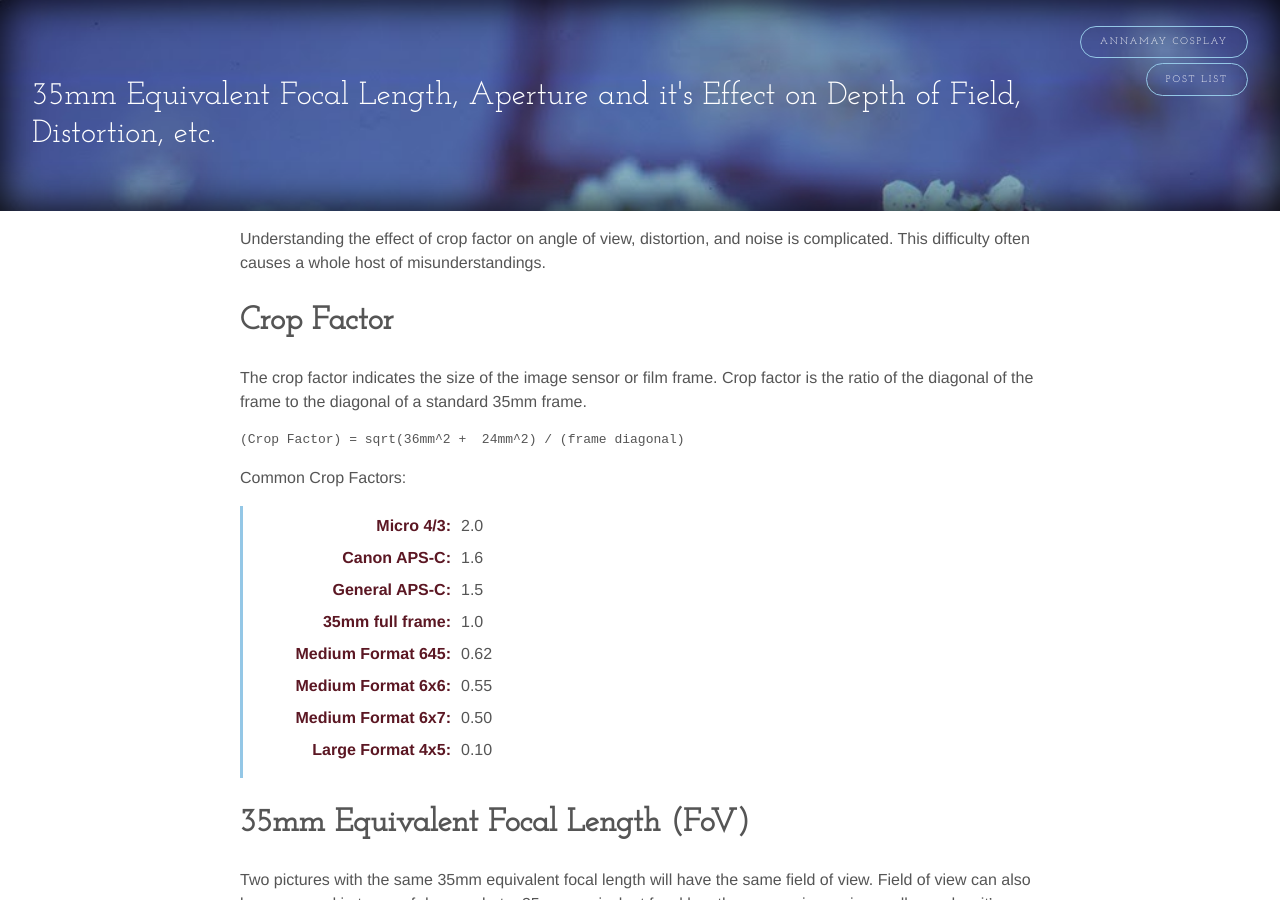
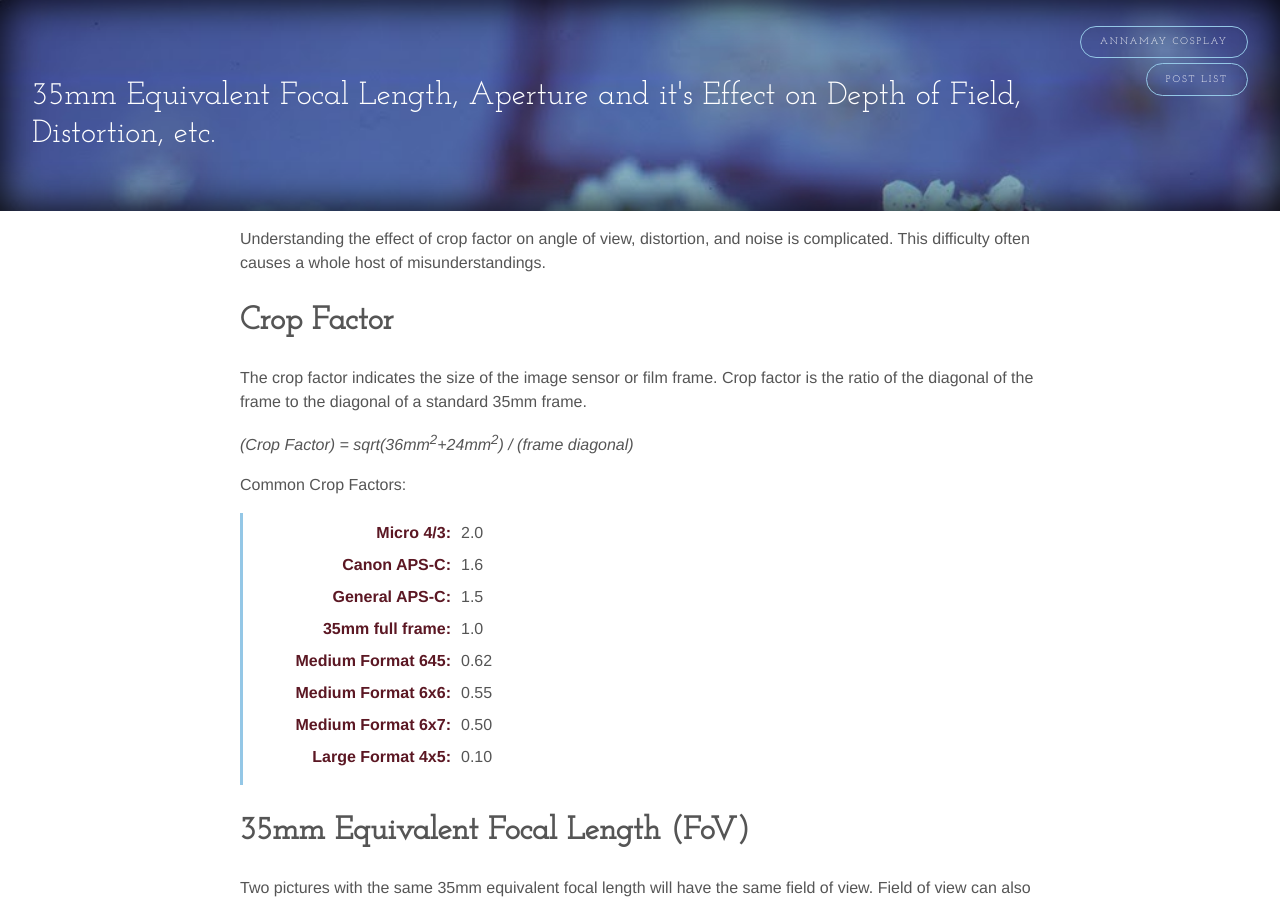
Before and after one commit to annamay8/annamay8.github.io, a Jekyll site: the page built from _posts/2018-1-9-focal-length-and-crop-factor.md, in a window 1280 px wide and 900 px high. Built offline with Jekyll 4.4.1, drawn with Linux system fonts in a browser that asks for light colours; comment, search, counter and statistics services are not loaded.

````diff
--- a/_posts/2018-1-9-focal-length-and-crop-factor.md
+++ b/_posts/2018-1-9-focal-length-and-crop-factor.md
@@ -10,9 +10,7 @@ Crop Factor
 ===========
 The crop factor indicates the size of the image sensor or film frame. Crop factor is the ratio of the diagonal of the frame to the diagonal of a standard 35mm frame.
 
-```
-(Crop Factor) = sqrt(36mm^2 +  24mm^2) / (frame diagonal)
-```
+<i>(Crop Factor) = sqrt(36mm<sup>2</sup>+24mm<sup>2</sup>) / (frame diagonal)</i>
 
 Common Crop Factors:
 
````
